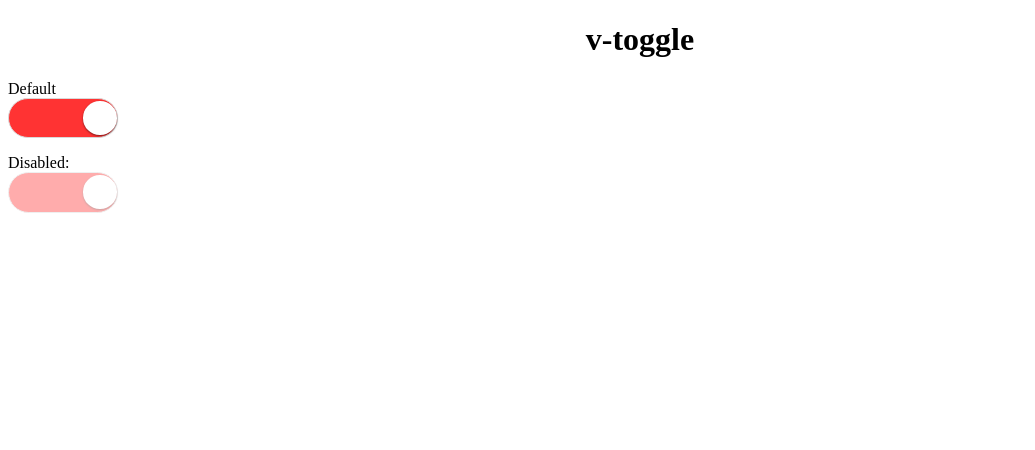
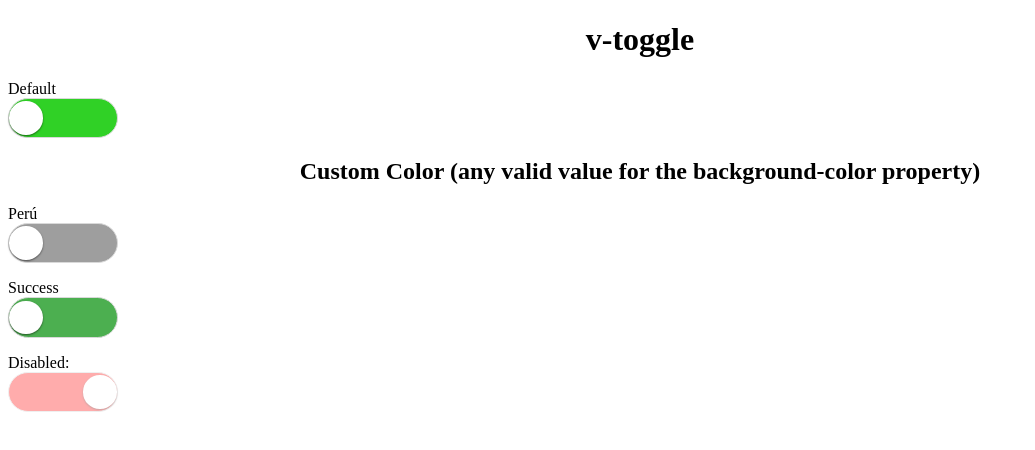
Before and after one commit to eperedo/vue-toggle, a Vue app: page / in a window 1280 px wide. Shown: the top 450 px of the page, without its empty margins (0-1035 px from the left). Built offline with nearby package versions, Linux system fonts and the light colour scheme.

Commit message:
feat(Component): Added support for active/inactive colors

```diff
--- a/src/App.vue
+++ b/src/App.vue
@@ -6,8 +6,25 @@
 		<main>
 			<p>
 				Default
-				<v-toggle id="v-t-default" v-model="toggleValue" v-on:input="getValue" />
+				<v-toggle id="v-t-default" v-model="toggleValue" v-on:input="getValue('toggleValue')" />
 			</p>
+			<div>
+				<header>
+					<h2 class="title">Custom Color
+						<span>(any valid value for the background-color property)</span>
+					</h2>
+				</header>
+			<p>
+				Perú
+				<v-toggle id="v-t-color" v-model="colorValue" v-on:input="getValue('colorValue')"
+					active-color="rgba(0,0,0,.38)" inactive-color="peru" />
+			</p>
+			<p>
+				Success
+				<v-toggle id="v-t-success" v-model="successValue" v-on:input="getValue('successValue')"
+					active-color="#4caf50" inactive-color="rgba(0,0,0,.38)" />
+			</p>
+			</div>
 			<p>
 				Disabled:
 				<v-toggle id="v-t-disabled" disabled="true" />
@@ -19,15 +36,17 @@
 <script>
 import VToggle from './components/VueToggle';
 
-function getValue(value) {
-	this.toggleValue = value;
+function getValue(fieldName) {
+	this[fieldName] = !this[fieldName];
 }
 
 export default {
 	name: 'app',
 	data() {
 		return {
-			toggleValue: false,
+			successValue: true,
+			colorValue: true,
+			toggleValue: true,
 		};
 	},
 	components: {
--- a/src/components/VueToggle.vue
+++ b/src/components/VueToggle.vue
@@ -25,7 +25,7 @@ function toggleStyle() {
 	const translateX = this.value ? 0 : (widthParent - widthCircle);
 
 	const containerStyle = {
-		'background-color': this.value ? '#30d126' : '#ff3333',
+		'background-color': this.value ? this.activeColor : this.inactiveColor,
 	};
 	const circleStyle = {
 		transform: `translateX(${translateX}px)`,
@@ -43,6 +43,14 @@ export default {
 		onChange,
 	},
 	props: {
+		activeColor: {
+			type: String,
+			default: '#30d126',
+		},
+		inactiveColor: {
+			type: String,
+			default: '#ff3333',
+		},
 		id: {
 			type: [String, Number],
 			required: true,
```
